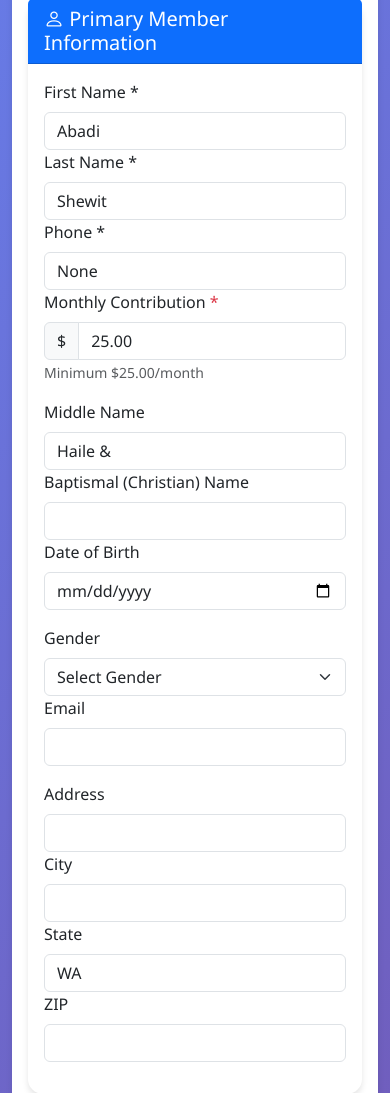
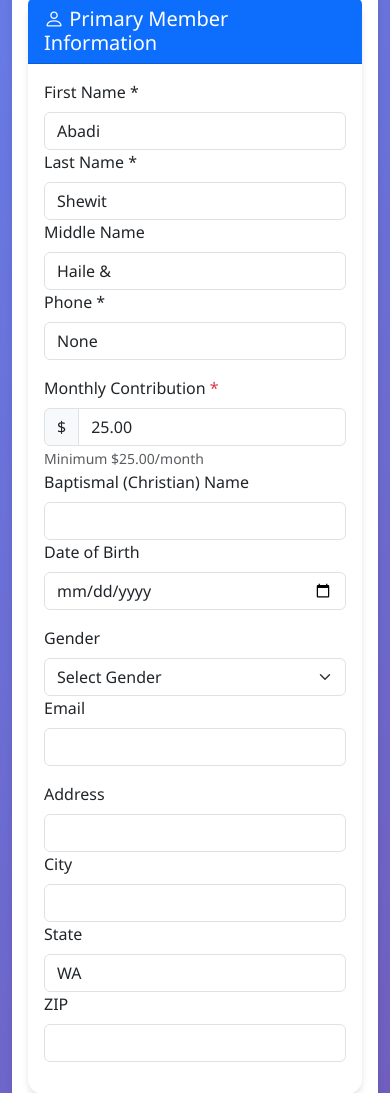
Before and after one commit to leulgeb/ETOTCmembership, a Flask app: template templates/edit_household.html in a window 390 px wide. Shown: the part 196-1289 px from the top of the page. Run offline with Flask 3, Linux system fonts and the light colour scheme; the template is opened without the code that fills it: values that come from a table or form of the project are taken from there, others are empty; data comes from the database, SQL or seed files in the repository.

Commit message:
Rearrange household information fields to improve form layout
Update `templates/edit_household.html` to reorder form fields, placing Middle Name before Phone and adjusting the layout of subsequent fields.

Replit-Commit-Author: Agent
Replit-Commit-Session-Id: 689c943c-6a37-4b80-b27e-edd8589da448
Replit-Commit-Checkpoint-Type: full_checkpoint
Replit-Commit-Event-Id: bf5c63a8-b6a0-46d0-8d90-9252f35b1cd3
Replit-Commit-Screenshot-Url: https://storage.googleapis.com/screenshot-production-us-central1/ea42f84b-dcdc-43bb-ae45-5e05ecbbcf86/689c943c-6a37-4b80-b27e-edd8589da448/ehyD8Ky
Replit-Helium-Checkpoint-Created: true

```diff
--- a/templates/edit_household.html
+++ b/templates/edit_household.html
@@ -32,11 +32,19 @@
                                     <div class="invalid-feedback">Last name is required.</div>
                                 </div>
                                 <div class="col-md-3">
+                                    <label for="middle_name" class="form-label">Middle Name</label>
+                                    <input type="text" class="form-control" id="middle_name" name="middle_name"
+                                           value="{{ member.middle_name or '' }}">
+                                </div>
+                                <div class="col-md-3">
                                     <label for="phone" class="form-label">Phone *</label>
                                     <input type="tel" class="form-control" id="phone" name="phone"
                                            value="{{ member.phone }}" required>
                                     <div class="invalid-feedback">Phone number is required.</div>
                                 </div>
+                            </div>
+
+                            <div class="row mb-3">
                                 <div class="col-md-3">
                                     <label for="monthly_payment" class="form-label text-nowrap">Monthly Contribution <span class="text-danger">*</span></label>
                                     <div class="input-group has-validation">
@@ -47,20 +55,12 @@
                                     </div>
                                     <small class="text-muted">Minimum $25.00/month</small>
                                 </div>
-                            </div>
-
-                            <div class="row mb-3">
-                                <div class="col-md-4">
-                                    <label for="middle_name" class="form-label">Middle Name</label>
-                                    <input type="text" class="form-control" id="middle_name" name="middle_name"
-                                           value="{{ member.middle_name or '' }}">
-                                </div>
-                                <div class="col-md-4">
+                                <div class="col-md-3">
                                     <label for="baptismal_name" class="form-label">Baptismal (Christian) Name</label>
                                     <input type="text" class="form-control" id="baptismal_name" name="baptismal_name"
                                            value="{{ member.baptismal_name or '' }}">
                                 </div>
-                                <div class="col-md-4">
+                                <div class="col-md-3">
                                     <label for="date_of_birth" class="form-label">Date of Birth</label>
                                     <input type="date" class="form-control" id="date_of_birth" name="date_of_birth"
                                            value="{{ member.date_of_birth.strftime('%Y-%m-%d') if member.date_of_birth else '' }}">
```
Also changed, not shown: attached_assets/image_1773689404651.png (added).
